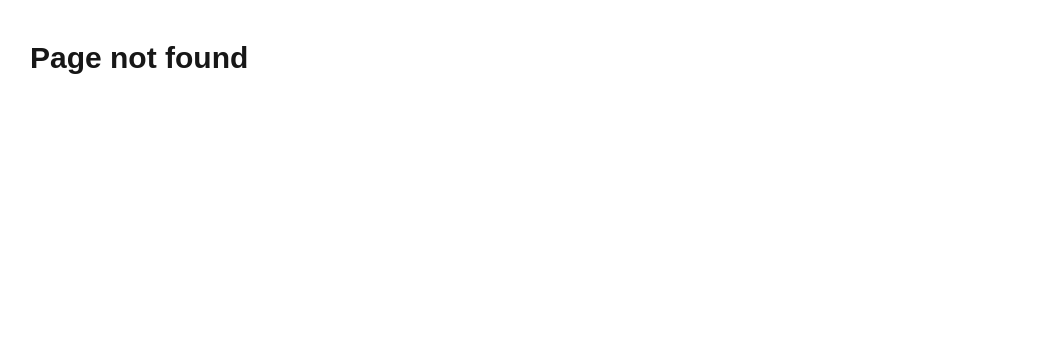
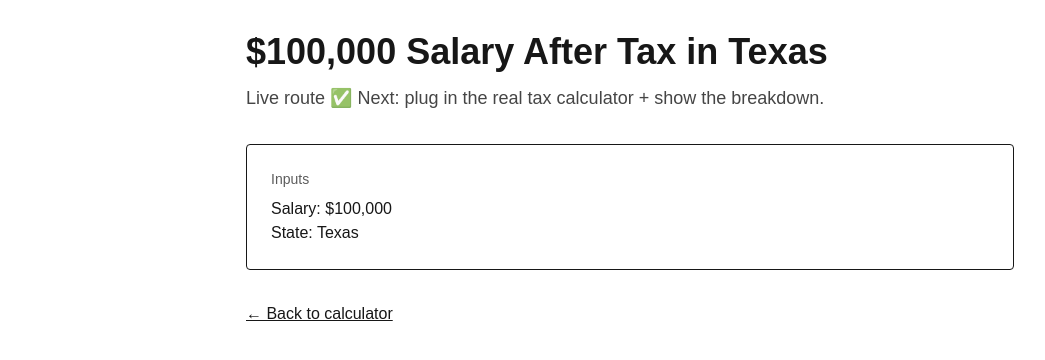
Before and after one commit to brett-the-jet21/TakeHomeUSA, a Next.js app: page /salary/100000-salary-after-tax-texas in a window 1280 px wide. Before the commit this address had no page. Shown: the top 360 px of the page, without its empty margins (10-1055 px from the left). Built offline with nearby package versions, Linux system fonts and the light colour scheme.

Commit message:
Add /salary/[slug] route (Texas starter) + per-page SEO metadata

```diff
--- /dev/null
+++ b/app/salary/[slug]/page.tsx
@@ -0,0 +1,75 @@
+import { notFound } from "next/navigation";
+
+type Params = { slug: string };
+
+const STATES: Record<string, { name: string; slug: string }> = {
+  texas: { name: "Texas", slug: "texas" },
+};
+
+function parseSlug(slug: string): { amount: number; stateSlug: string } | null {
+  const m = slug.match(/^(\d+)-salary-after-tax-([a-z-]+)$/);
+  if (!m) return null;
+
+  const amount = Number(m[1]);
+  const stateSlug = m[2];
+
+  if (!Number.isFinite(amount) || amount < 1000 || amount > 2000000) return null;
+  if (!STATES[stateSlug]) return null;
+
+  return { amount, stateSlug };
+}
+
+export function generateStaticParams() {
+  // starter set: Texas pages (keeps build fast)
+  const amounts: number[] = [];
+  for (let a = 30000; a <= 300000; a += 5000) amounts.push(a);
+
+  return amounts.map((amount) => ({
+    slug: `${amount}-salary-after-tax-texas`,
+  }));
+}
+
+export function generateMetadata({ params }: { params: Params }) {
+  const parsed = parseSlug(params.slug);
+  if (!parsed) return {};
+
+  const state = STATES[parsed.stateSlug].name;
+  const amountFmt = parsed.amount.toLocaleString("en-US");
+
+  return {
+    title: `$${amountFmt} Salary After Tax in ${state} | TakeHomeUSA`,
+    description: `Estimate take-home pay for a $${amountFmt} salary in ${state}. See after-tax income and effective tax rate.`,
+    alternates: { canonical: `https://www.takehomeusa.com/salary/${params.slug}` },
+  };
+}
+
+export default function SalaryPage({ params }: { params: Params }) {
+  const parsed = parseSlug(params.slug);
+  if (!parsed) return notFound();
+
+  const state = STATES[parsed.stateSlug].name;
+  const amountFmt = parsed.amount.toLocaleString("en-US");
+
+  return (
+    <main className="min-h-screen p-8 flex items-start justify-center">
+      <div className="w-full max-w-3xl">
+        <h1 className="text-4xl font-bold">
+          ${amountFmt} Salary After Tax in {state}
+        </h1>
+        <p className="mt-3 text-lg opacity-80">
+          Live route ✅ Next: plug in the real tax calculator + show the breakdown.
+        </p>
+
+        <div className="mt-8 rounded border p-6">
+          <div className="text-sm opacity-70">Inputs</div>
+          <div className="mt-2 font-medium">Salary: ${amountFmt}</div>
+          <div className="font-medium">State: {state}</div>
+        </div>
+
+        <div className="mt-8">
+          <a className="underline" href="/">← Back to calculator</a>
+        </div>
+      </div>
+    </main>
+  );
+}
```
